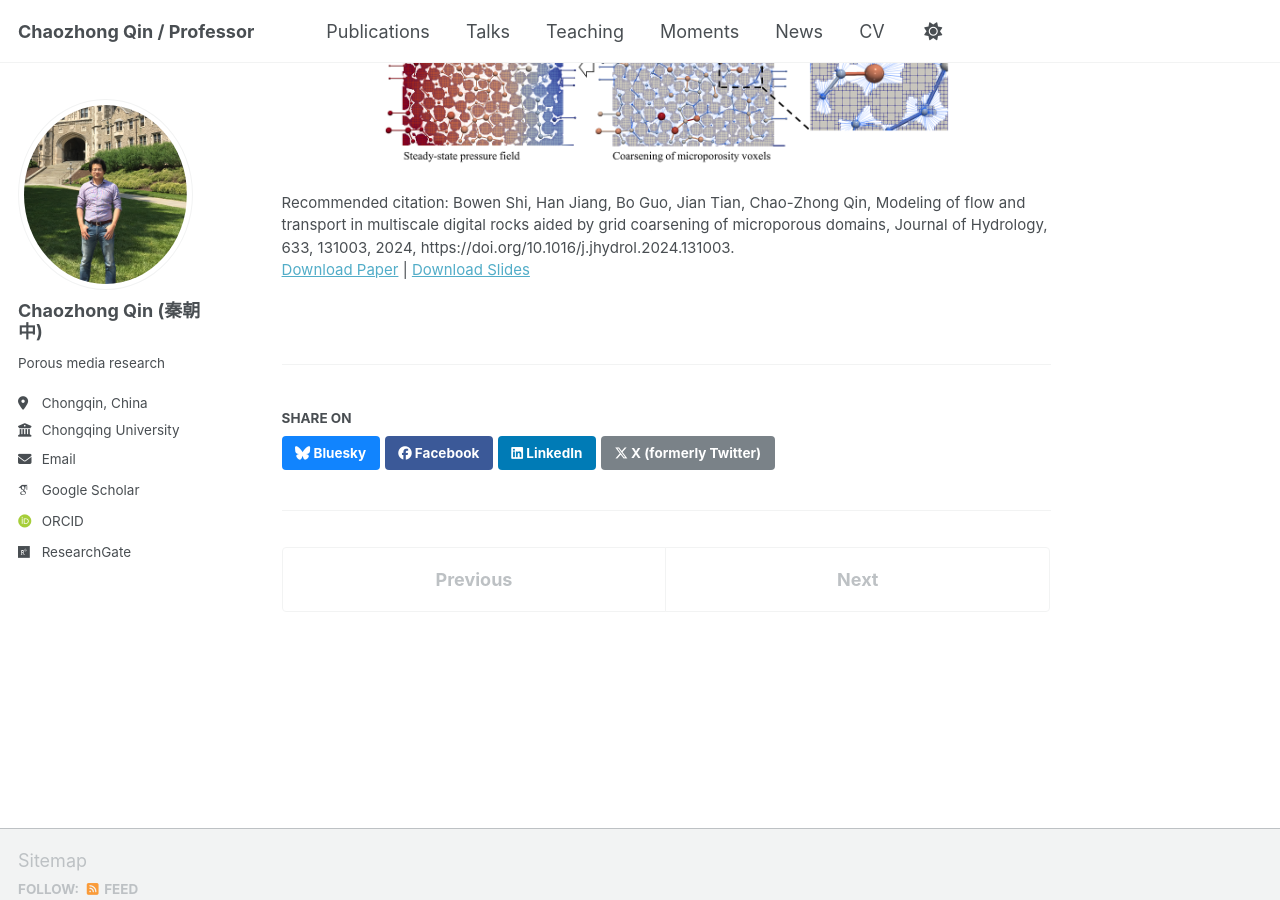
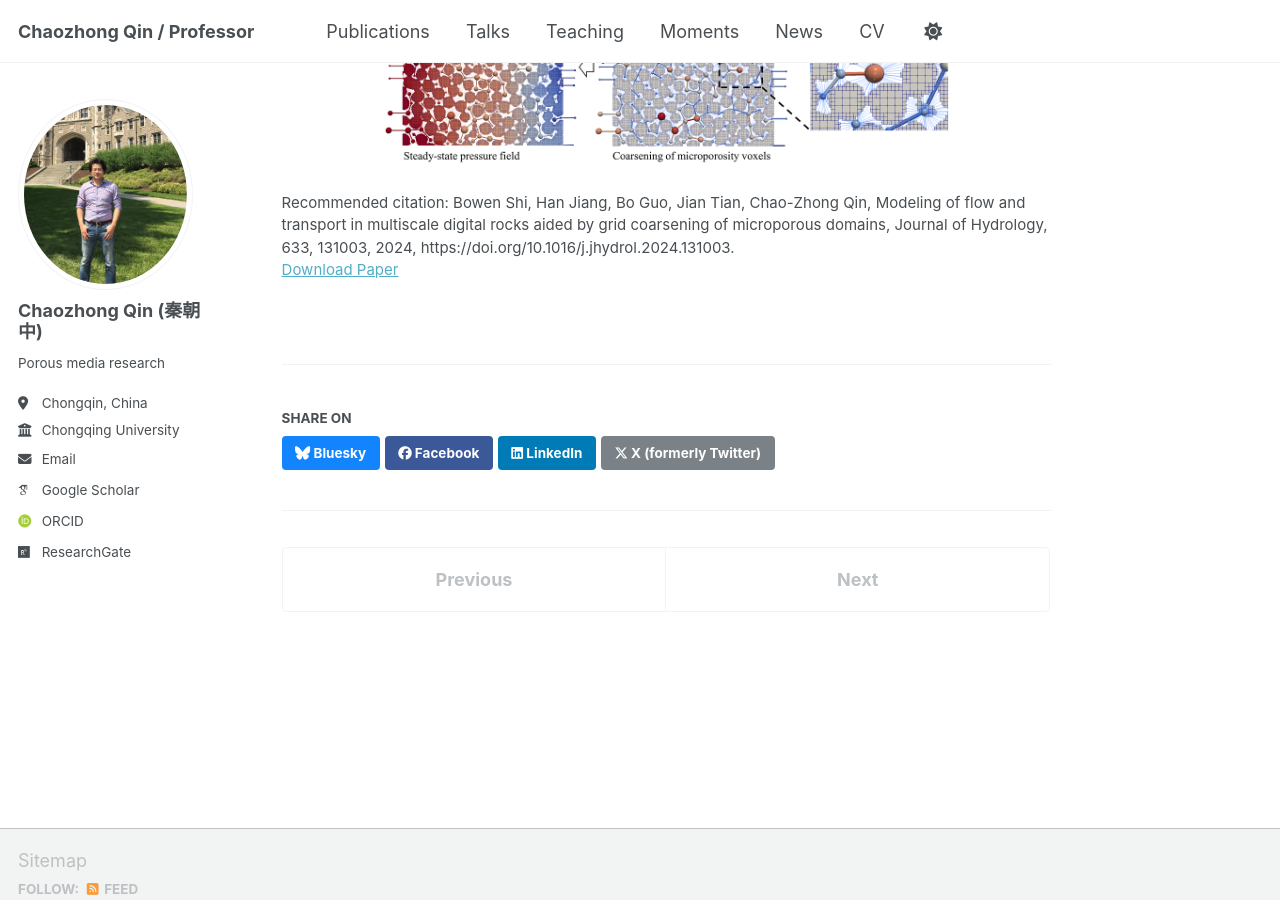
Before and after one commit to CZQIN/czqin.github.io, a Jekyll site: the page built from _publications/shi-JoH-2024.md, in a window 1280 px wide and 900 px high, scrolled down 1036 px. Built offline with Jekyll 4.4.1, drawn with Linux system fonts in a browser that asks for light colours; some web fonts are replaced; a script that is not in the unit is left out.

Commit message:
Update shi-JoH-2024.md

```diff
--- a/_publications/shi-JoH-2024.md
+++ b/_publications/shi-JoH-2024.md
@@ -6,7 +6,7 @@ permalink: /publication/shi-JoH-2024
 excerpt: 'Subsurface porous media; Permeability; Breakthrough curve; Multiscale digital rock; Pore-network-continuum hybrid model; Microporosity'
 date: 2024-02-17
 venue: 'Journal of Hydrology'
-slidesurl: 'http://czqin.github.io/files/shi-JoH-2024.pdf'
+slidesurl: # 'http://czqin.github.io/files/shi-JoH-2024.pdf'
 paperurl: 'http://czqin.github.io/files/shi-JoH-2024.pdf'
 citation: 'Bowen Shi, Han Jiang, Bo Guo, Jian Tian, Chao-Zhong Qin, Modeling of flow and transport in multiscale digital rocks aided by grid coarsening of microporous domains, Journal of Hydrology, 633, 131003, 2024, https://doi.org/10.1016/j.jhydrol.2024.131003.'
 ---
```
